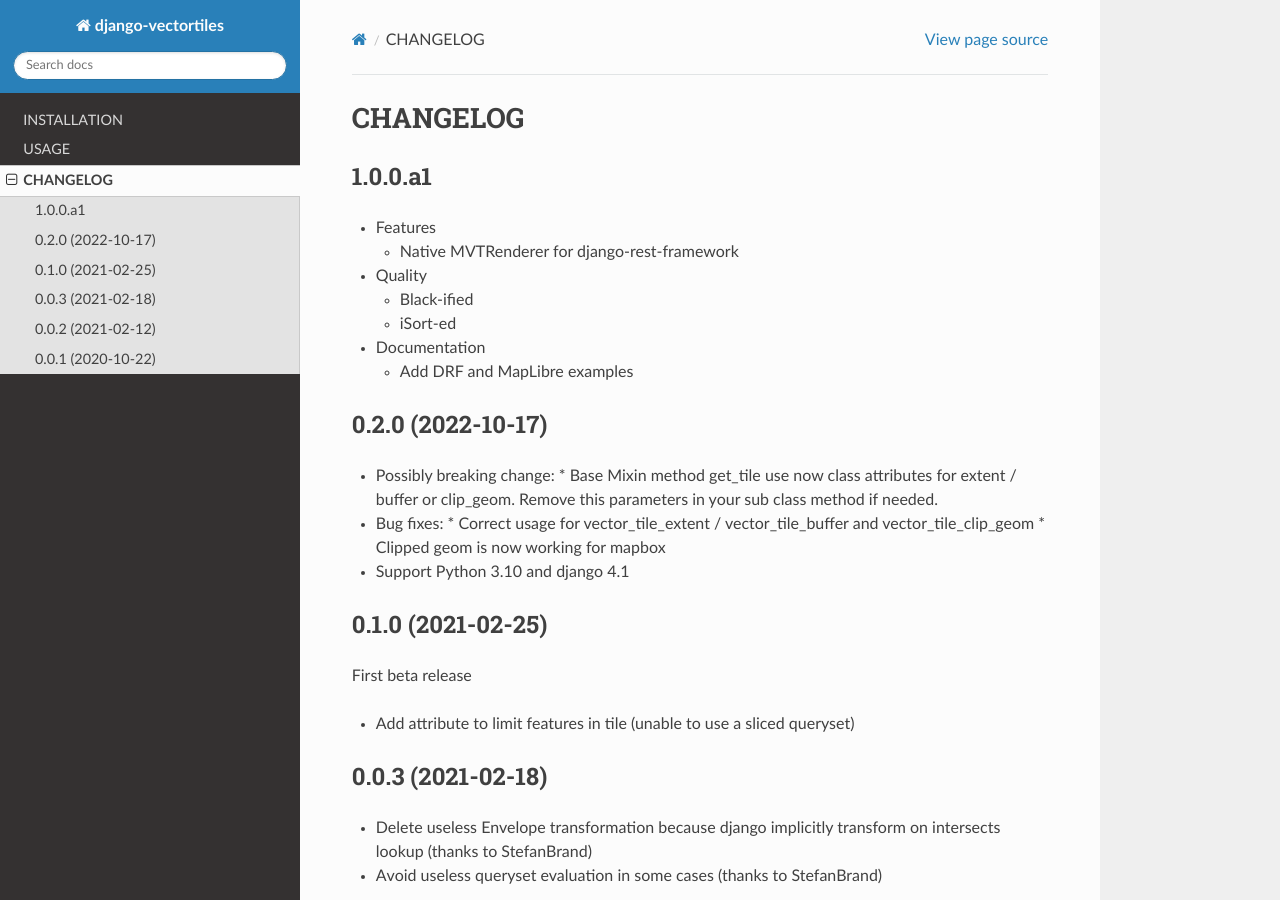
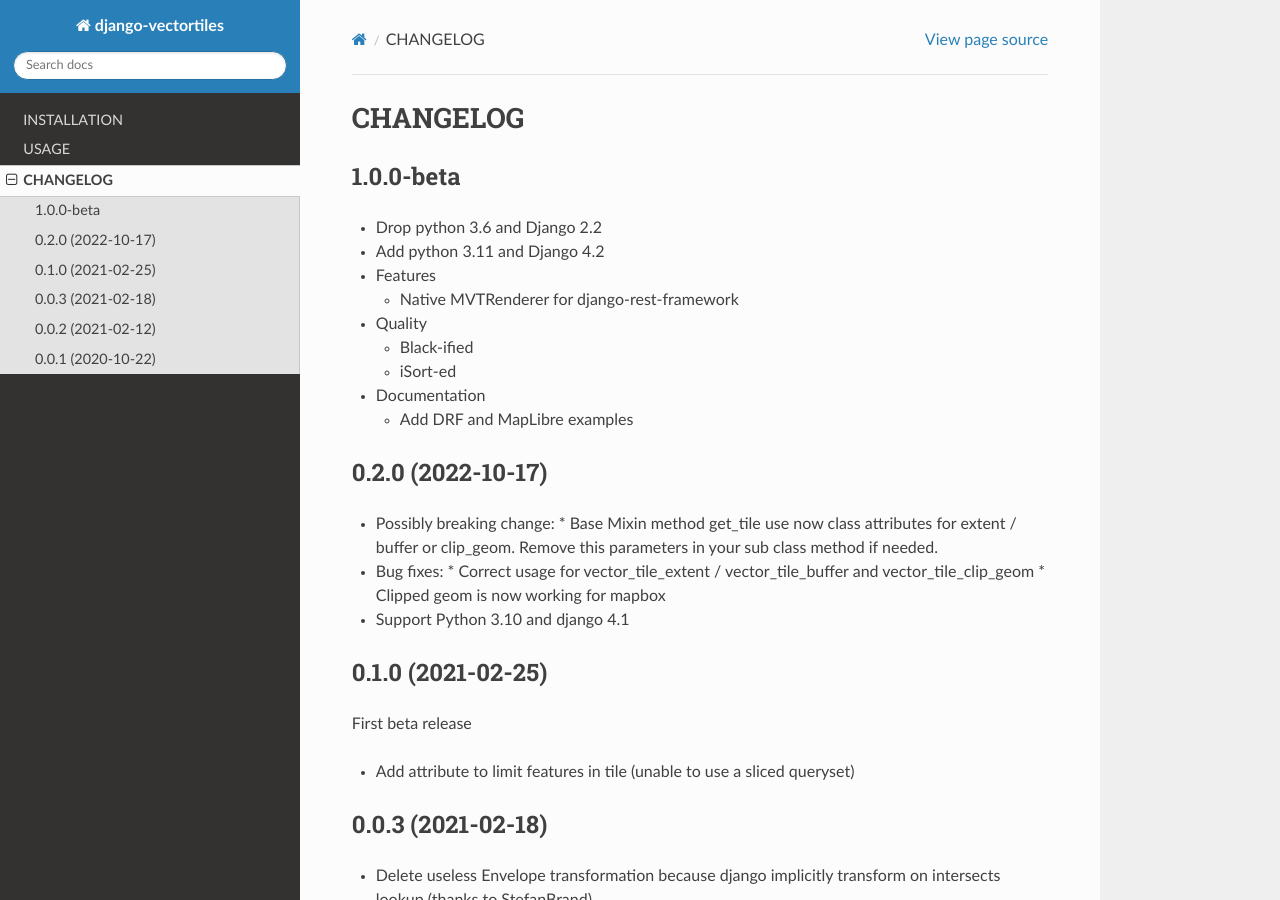
Before and after one commit to submarcos/django-vectortiles, a Sphinx documentation site: the page built from docs/changelog.rst, in a window 1280 px wide and 900 px high. Built offline with Sphinx 7.4.7 and the Read the Docs theme 2.0.0, drawn with Linux system fonts in a browser that asks for light colours.

Commit message:
set changelog

```diff
--- a/docs/changelog.rst
+++ b/docs/changelog.rst
@@ -1,8 +1,11 @@
 CHANGELOG
 =========
 
-1.0.0.a1
---------
+1.0.0-beta
+----------
+
+* Drop python 3.6 and Django 2.2
+* Add python 3.11 and Django 4.2
 
 * Features
 
```
